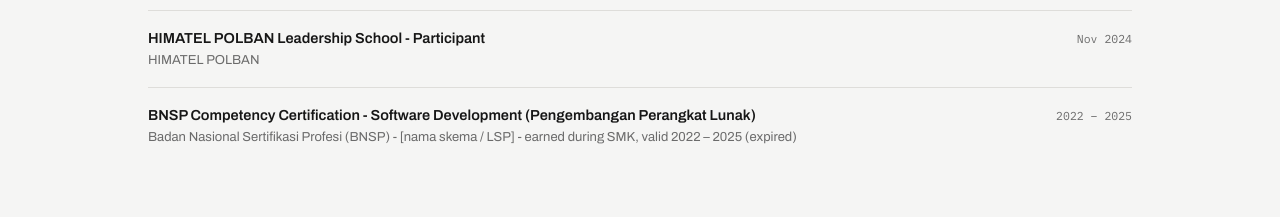
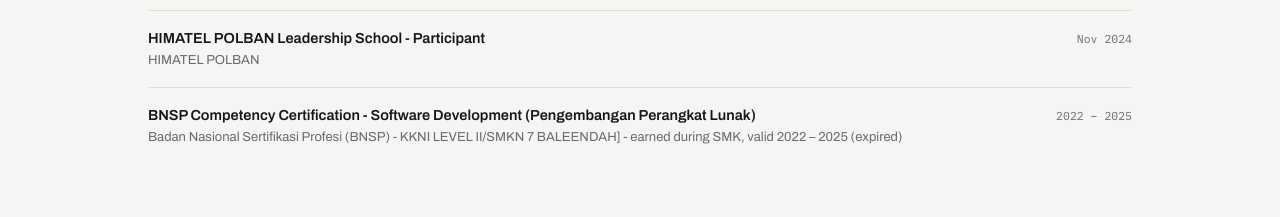
Before and after one commit to imaripmu/porto, a plain HTML site: page index.html in a window 1280 px wide. Shown: the part 9460-9677 px from the top of the page. Drawn offline with Linux system fonts and the light colour scheme.

Commit message:
Update index.html

```diff
--- a/index.html
+++ b/index.html
@@ -533,7 +533,7 @@
       <div class="cert-item"><div><div class="cert-name">LKMM - TD SINERGI</div><div class="cert-org">BEM KEMA POLBAN</div></div><div class="cert-date">Nov 2023</div></div>
       <div class="cert-item"><div><div class="cert-name">HIMATEL POLBAN Leadership School  -  Participant</div><div class="cert-org">HIMATEL POLBAN</div></div><div class="cert-date">Nov 2024</div></div>
       <!-- ISI: nama skema/LSP sesuai sertifikat BNSP -->
-      <div class="cert-item"><div><div class="cert-name">BNSP Competency Certification  -  Software Development (Pengembangan Perangkat Lunak)</div><div class="cert-org">Badan Nasional Sertifikasi Profesi (BNSP)  -  [nama skema / LSP]  -  earned during SMK, valid 2022 – 2025 (expired)</div></div><div class="cert-date">2022 – 2025</div></div>
+      <div class="cert-item"><div><div class="cert-name">BNSP Competency Certification  -  Software Development (Pengembangan Perangkat Lunak)</div><div class="cert-org">Badan Nasional Sertifikasi Profesi (BNSP)  - KKNI LEVEL II/SMKN 7 BALEENDAH]  -  earned during SMK, valid 2022 – 2025 (expired)</div></div><div class="cert-date">2022 – 2025</div></div>
     </div>
   </div>
 </section>
```
